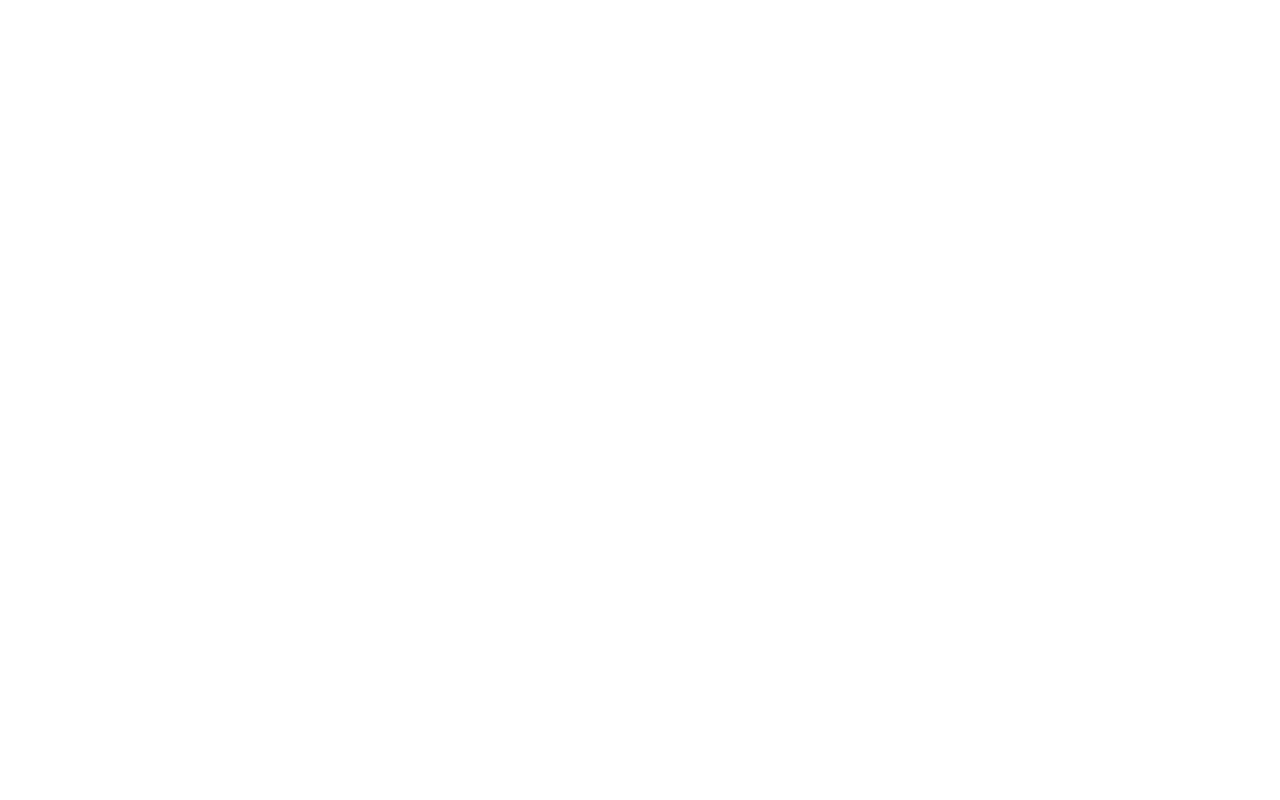
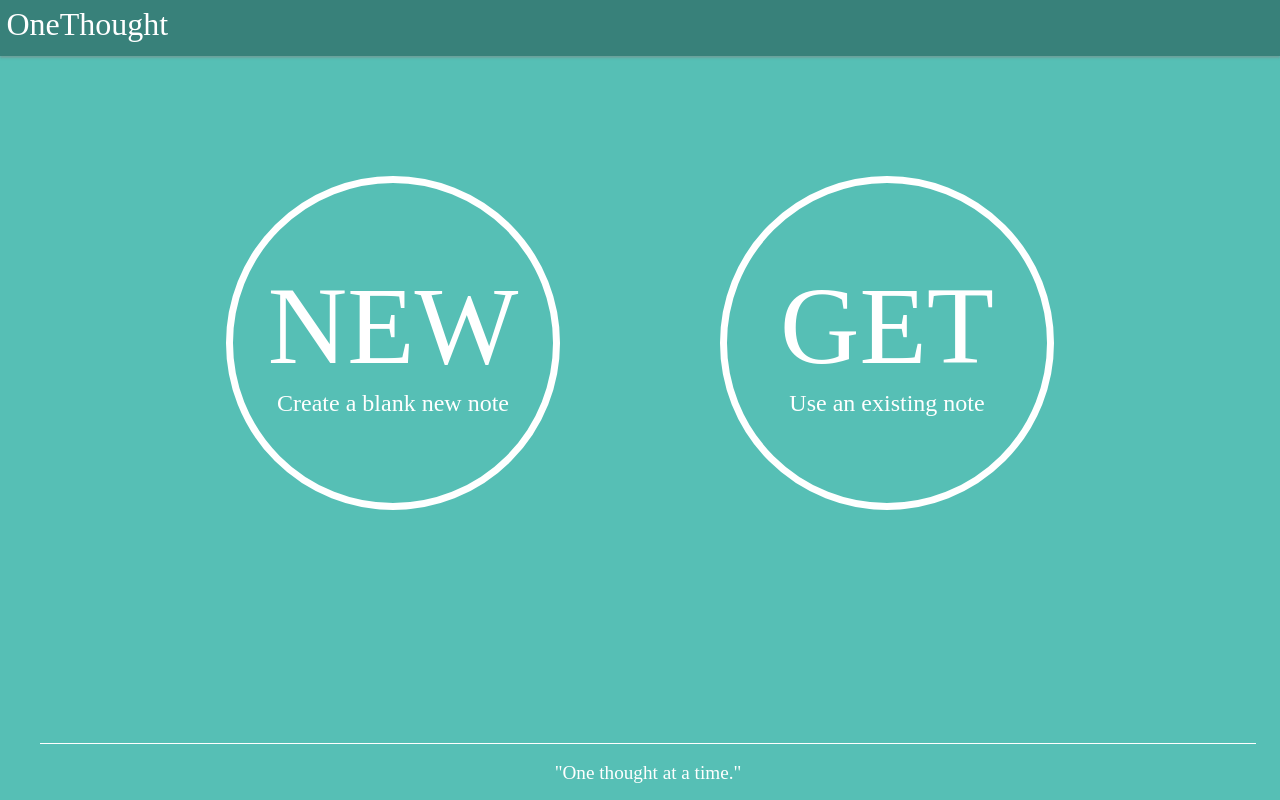
Before and after one commit to PierreGUI/Kattebel-webapp, a plain HTML site: page index.htm in a window 1280 px wide. Drawn offline with Linux system fonts and the light colour scheme.

Commit message:
Add Home template

```diff
--- a/css/styles.css
+++ b/css/styles.css
@@ -0,0 +1,88 @@
+h1, h2, h3, h4 {
+    font-weight: 200;
+    margin: 0;
+}
+h1 {
+    font-family: Lato-Regular;
+    font-size: 110px;
+    color: #FFFFFF;
+}
+h2 {
+    font-family: Lato-Light;
+    font-size: 2em;
+    color: #FFFFFF;
+
+}
+h3 {
+    font-family: Lato-Light;
+    font-size: 1.2em;
+    color: #FFFFFF;
+}
+h4 {
+    font-family: Lato-Light;
+    font-size: 24px;
+    color: #FFFFFF;
+}
+
+body {
+    background: #56BFB5;
+    background-image: radial-gradient(25% 85%, circle closest-corner, #83E0D7, #56BFB5);
+}
+
+header {
+    top: 0; left: 0;
+    position: fixed;
+    padding: 0;
+    width: 100%;
+    height: 3.5em;
+    background: #38817A;
+    box-shadow: 0px 2px 2px 0px rgba(130,130,130,0.50);
+}
+#title {
+    padding: 0.2em;
+}
+#actions {}
+
+#content {}
+#home {
+    width: 100%;
+}
+.buttons {
+    height: 30em;
+    margin: 6em auto;
+    display: table;
+}
+.button-container {
+    padding: 5em;
+    display: table-cell;
+    vertical-align: middle
+}
+
+.button {
+    width: 20em;
+    height: 20em;
+    border-radius: 50%;
+    border: 7px solid #FFFFFF;
+}
+
+.button-content {
+    margin-top: 25%;
+    text-align: center;
+}
+
+hr {
+    height: 1px;
+    background: #fff;
+    border: 0;
+    margin: 0 2em 0 2em;
+}
+
+footer {
+    width: 100%;
+    position: fixed;
+    bottom: 1em;
+}
+footer h3 {
+    width: 100%;
+    text-align: center;
+}
--- a/index.htm
+++ b/index.htm
@@ -12,6 +12,39 @@
 </head>
 
 <body>
+    <header>
+        <h2 id="title">OneThought</h2>
+        <div id="actions"></div>
+    </header>
+
+    <div id="content">
+        <div id="home">
+            <div class="buttons">
+                <div class="button-container">
+                    <div class="button" id="btn-new">
+                        <div class="button-content">
+                            <h1>NEW</h1>
+                            <h4>Create a blank new note</h4>
+                        </div>
+                    </div>
+                </div>
+                <div class="button-container right">
+                    <div class="button" id="btn-get">
+                        <div class="button-content">
+                            <h1>GET</h1>
+                            <h4>Use an existing note</h4>
+                        </div>
+                    </div>
+                </div>
+            </div>
+        </div>
+    </div>
+
+    <footer>
+        <hr><br />
+        <h3>"One thought at a time."</h3>
+    </footer>
+
     <script src="js/scripts.js"></script>
 </body>
 </html>
```
